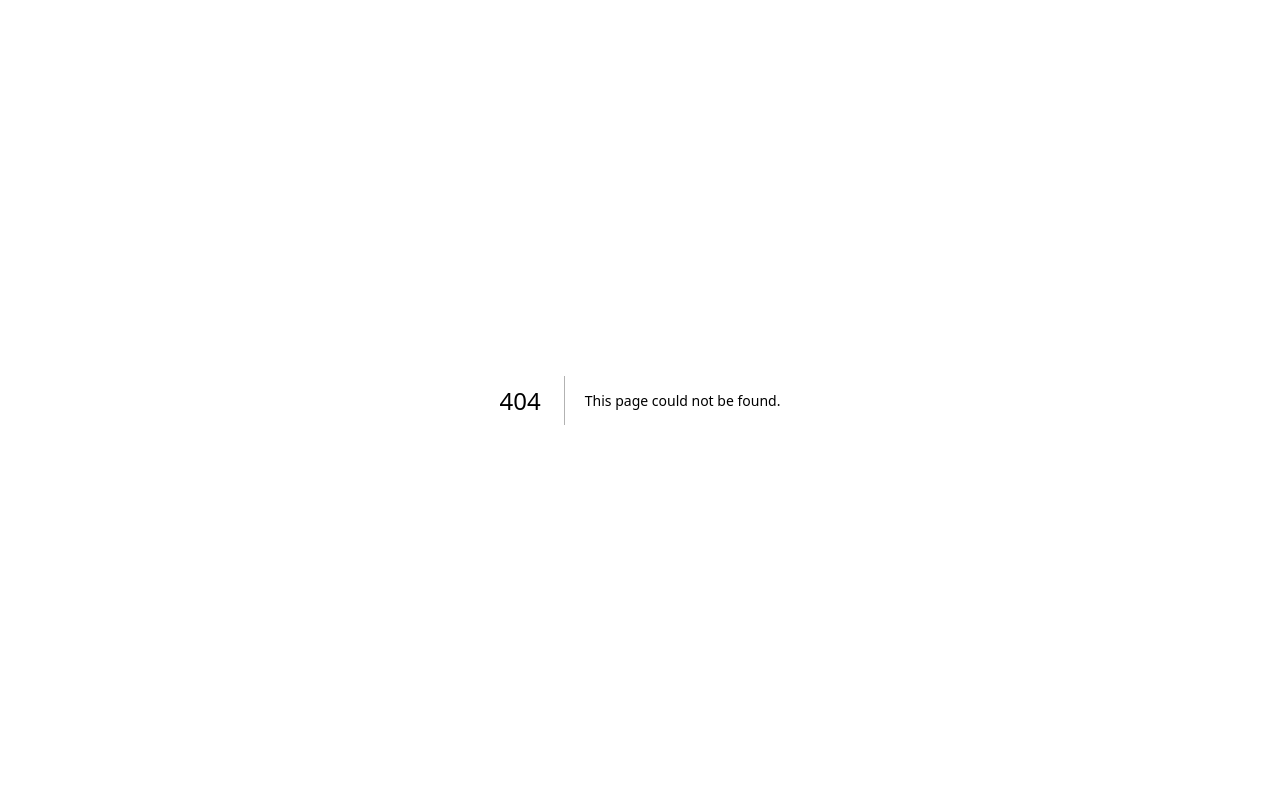
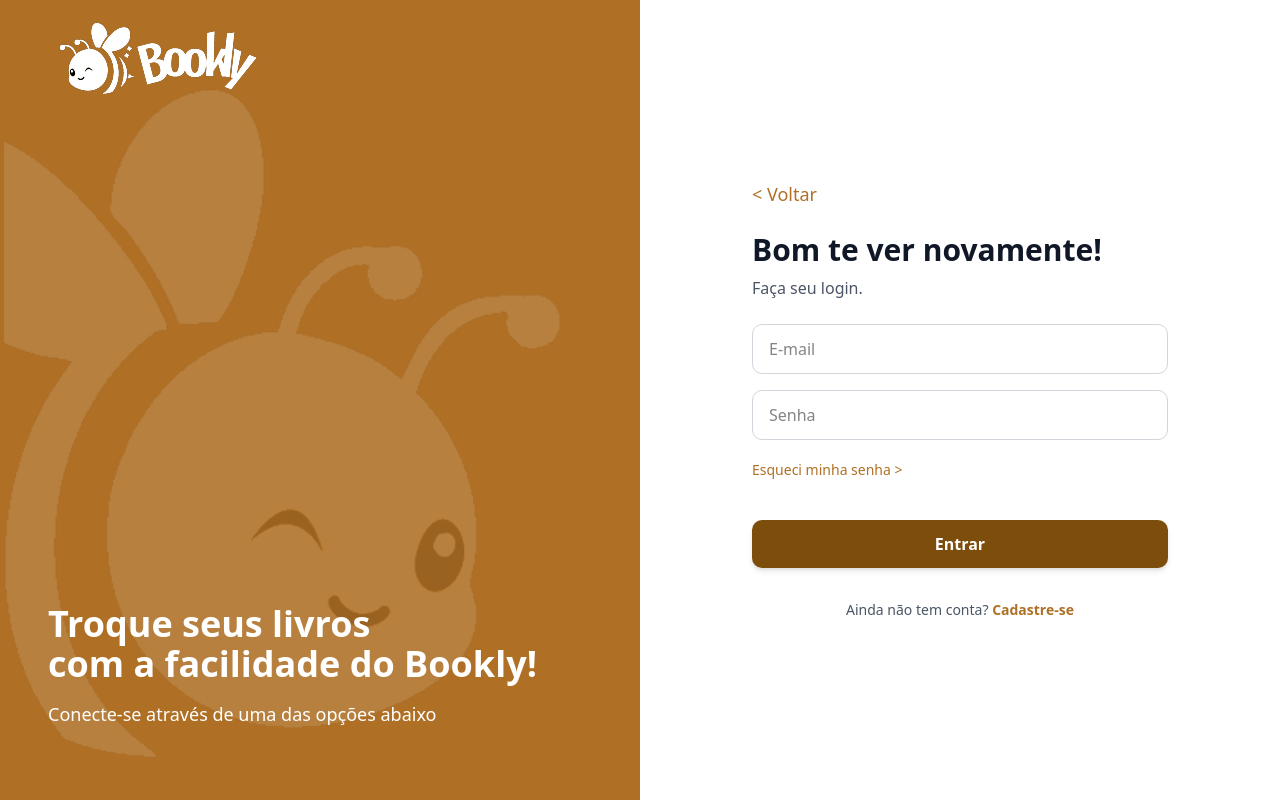
Before and after one commit to Ppedro-Leal/bookly-front, a Next.js app: page /login in a window 1280 px wide. Before the commit this address had no page. Built offline with nearby package versions, Linux system fonts and the light colour scheme.

Commit message:
feat: tela de login

```diff
--- /dev/null
+++ b/app/login/page.jsx
@@ -0,0 +1,167 @@
+"use client";
+
+import { useState } from "react";
+import { useMutation } from "@tanstack/react-query";
+import { useRouter } from "next/navigation";
+import useAuthStore from "../../store/userAuthStore";
+
+async function loginUser(credentials) {
+  const response = await fetch(
+    `${process.env.NEXT_PUBLIC_BACK4APP_API_URL}/login?username=${credentials.email}&password=${credentials.senha}`,
+    {
+      method: "GET",
+      headers: {
+        "X-Parse-Application-Id": process.env.NEXT_PUBLIC_BACK4APP_APP_ID,
+        "X-Parse-REST-API-Key": process.env.NEXT_PUBLIC_BACK4APP_REST_KEY,
+      },
+    }
+  );
+
+  if (!response.ok) {
+    const error = await response.json();
+    throw new Error(
+      error.error || "Erro de login. Verifique seu e-mail e senha."
+    );
+  }
+
+  return response.json();
+}
+
+export default function LoginPage() {
+  const router = useRouter();
+  const { setUser } = useAuthStore();
+
+  const [formData, setFormData] = useState({
+    email: "",
+    senha: "",
+  });
+
+  const loginMutation = useMutation({
+    mutationFn: loginUser,
+    onSuccess: (data) => {
+      setUser(data);
+      alert("Login realizado com sucesso!");
+      router.push("/");
+    },
+    onError: (error) => {
+      alert("Erro ao fazer login: " + error.message);
+    },
+  });
+
+  function handleChange(e) {
+    setFormData({ ...formData, [e.target.name]: e.target.value });
+  }
+
+  async function handleSubmit(e) {
+    e.preventDefault();
+    loginMutation.mutate({
+      email: formData.email,
+      senha: formData.senha,
+    });
+  }
+
+  const irParaHome = () => router.push("/");
+  const voltar = () => router.back();
+  const irParaEsqueciSenha = () => router.push("/esqueciSenha");
+  const irParaCadastro = () => router.push("/cadastro");
+
+  return (
+    <div className="min-h-screen flex">
+      <div className="hidden lg:flex lg:w-1/2 bg-[#AF7026] items-center justify-center relative p-12 overflow-hidden">
+        <div className="relative w-full h-full flex flex-col">
+          <div className="absolute -top-8 flex items-center">
+            <img src="/LogoAbelha.png" alt="Logo Bookly" />
+          </div>
+
+          <div className="absolute -left-11 top-1/2 -translate-y-1/2 z-0">
+            <img
+              src="/AbelhaEsquerda.png"
+              alt="Ilustração"
+              className="object-contain opacity-60 mt-28"
+            />
+          </div>
+
+          <div className="relative z-10 flex-1 flex items-end pb-6">
+            <div className="max-w-xl">
+              <h1 className="text-4xl font-bold text-white mb-4">
+                Troque seus livros <br /> com a facilidade do Bookly!
+              </h1>
+              <p className="text-white text-lg">
+                Conecte-se através de uma das opções abaixo
+              </p>
+            </div>
+          </div>
+        </div>
+      </div>
+
+      <div className="flex-1 flex items-center justify-center p-8 bg-white">
+        <div className="w-full max-w-md">
+          <div className="bg-white rounded-lg p-4">
+            <div className="mb-6">
+              <span
+                onClick={voltar}
+                className="text-[#AF7026] text-lg font-medium hover:underline flex items-center cursor-pointer"
+              >
+                &lt; Voltar
+              </span>
+            </div>
+
+            <h2 className="text-3xl font-bold text-gray-900 mb-2">
+              Bom te ver novamente!
+            </h2>
+            <p className="text-gray-600 mb-6">Faça seu login.</p>
+
+            <form onSubmit={handleSubmit} className="space-y-4">
+              <input
+                type="email"
+                name="email"
+                placeholder="E-mail"
+                value={formData.email}
+                onChange={handleChange}
+                required
+                className="w-full px-4 py-3 border border-gray-300 rounded-lg focus:ring-2 focus:ring-amber-500 focus:border-transparent outline-none transition"
+              />
+
+              <input
+                type="password"
+                name="senha"
+                placeholder="Senha"
+                value={formData.senha}
+                onChange={handleChange}
+                required
+                className="w-full px-4 py-3 border border-gray-300 rounded-lg focus:ring-2 focus:ring-amber-500 focus:border-transparent outline-none transition"
+              />
+
+              <div className="flex justify-start pt-1">
+                <span
+                  onClick={irParaEsqueciSenha}
+                  className="text-[#AF7026] text-sm hover:underline font-medium cursor-pointer"
+                >
+                  Esqueci minha senha &gt;
+                </span>
+              </div>
+
+              <button
+                type="submit"
+                disabled={loginMutation.isPending}
+                className="w-full mt-6 bg-[#7D4D0B] text-white font-semibold py-3 rounded-lg transition duration-200 shadow-md hover:shadow-lg hover:bg-[#6A4009] disabled:opacity-50 disabled:cursor-not-allowed"
+              >
+                {loginMutation.isPending ? "Entrando..." : "Entrar"}
+              </button>
+            </form>
+
+            <div className="mt-8 text-center text-sm text-gray-600">
+              Ainda não tem conta?{" "}
+              <span
+                onClick={irParaCadastro}
+                className="text-[#AF7026] hover:underline font-semibold cursor-pointer"
+              >
+                Cadastre-se
+              </span>
+            </div>
+          </div>
+        </div>
+      </div>
+    </div>
+  );
+}
```
